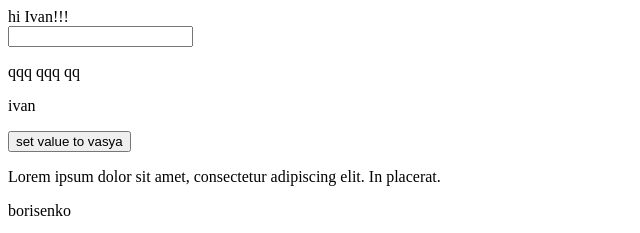
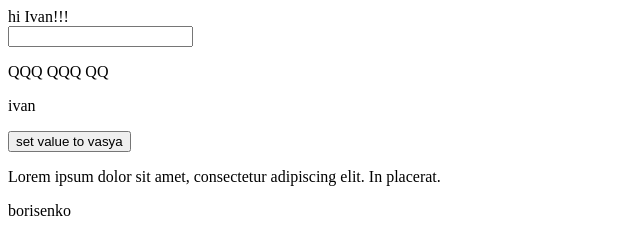
Before and after one commit to ElenaBorisenkoO/angular1_directives, a website built with webpack: page index.html in a window 1280 px wide. Shown: the top 233 px of the page, 0-640 px from the left. Built offline with nearby package versions, Linux system fonts and the light colour scheme.

Commit message:
add uppercase directive

```diff
--- a/index.html
+++ b/index.html
@@ -7,7 +7,7 @@
   <body ng-app>
       <div ng-show="true" ng-init="name ='ivan'"> hi Ivan!!! </div>
       <input ng-model="name"/>
-      <p make-short length='10'>qqq qqq qqq qqq qqq qqq qqq</p>
+      <p make-short length='10' to-uppercase>qqq qqq qqq qqq qqq qqq qqq</p>
       <p ng-bind="name"></p>
       <button ng-click="onClick()">set value to vasya</button>
       <p ng-hide="true">Must be hide</p>
--- a/src/index.js
+++ b/src/index.js
@@ -110,6 +110,12 @@
       el.style.display = eval(data) ? 'none' : 'block';
     });
   });
+  smallAngular.directive('to-uppercase', function(scope, el, attrs) {
+    el.innerHTML = el.innerHTML.toUpperCase();
+    rootScope.$watch(el, () => {
+      el.innerHTML = el.innerHTML.toUpperCase();
+    });
+  });
   smallAngular.directive('make-short', function(scope, el, attrs) {
     const length = el.getAttribute('length');
     el.innerText = el.innerText.slice(0, eval(length));
```
